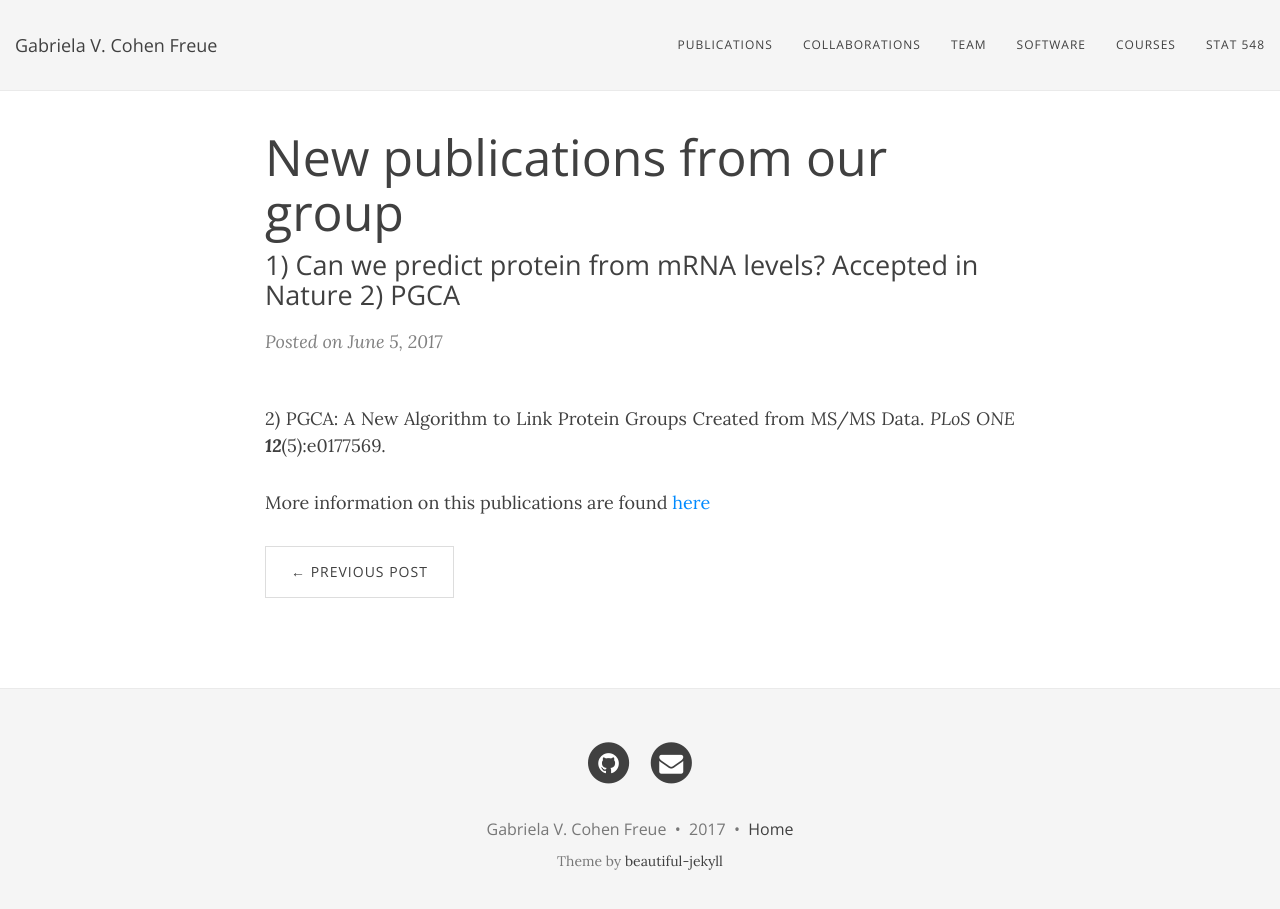
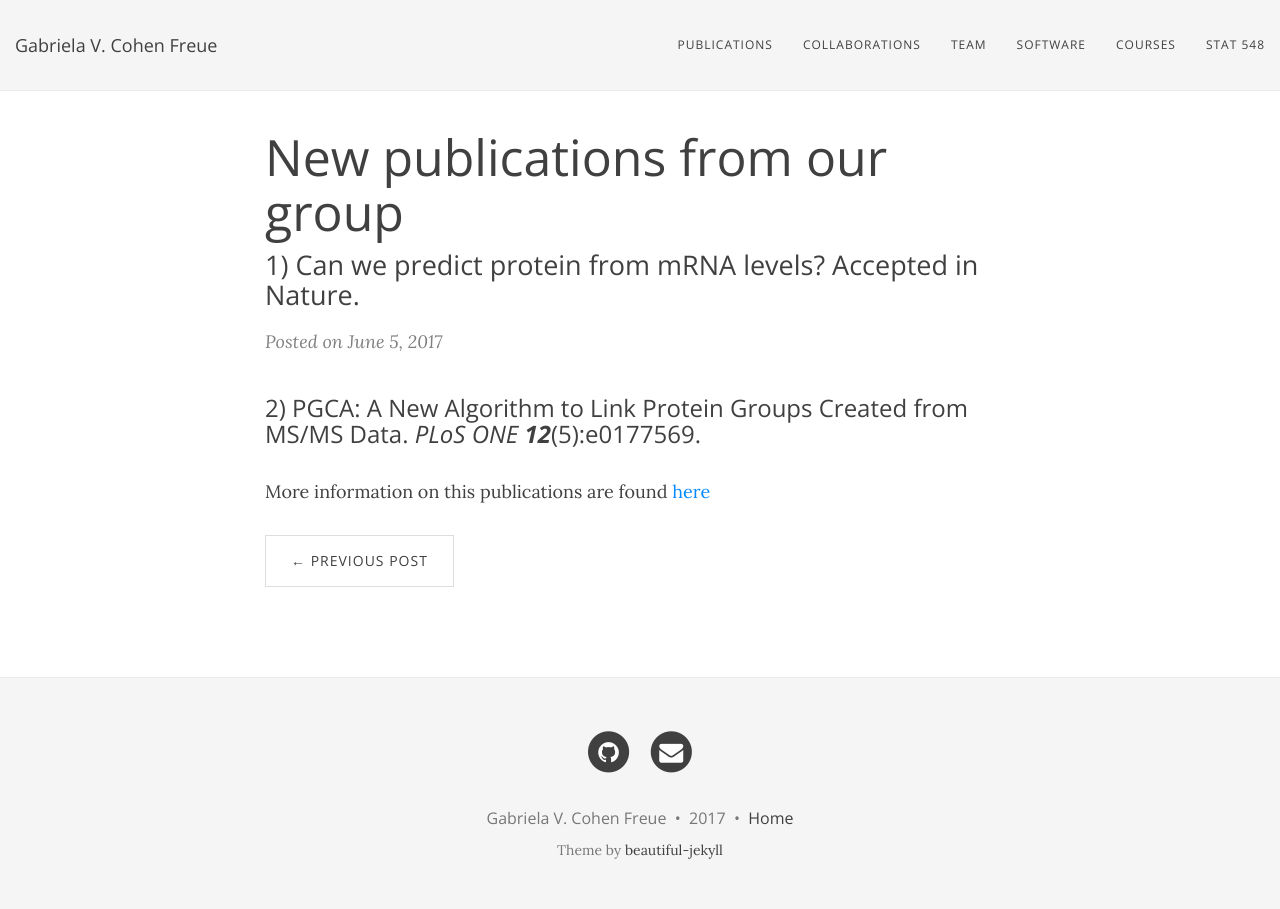
Before and after one commit to gcohenfr/gcohenfr.github.io, a Jekyll site: the page built from _posts/2017-06-05-test-markdown.md, in a window 1280 px wide and 922 px high. Shown: the top 909 px of the window. Built offline with Jekyll 4.4.1, drawn with Linux system fonts in a browser that asks for light colours; nearby versions of some CDN libraries.

Commit message:
Update 2017-06-05-test-markdown.md

```diff
--- a/_posts/2017-06-05-test-markdown.md
+++ b/_posts/2017-06-05-test-markdown.md
@@ -1,8 +1,8 @@
 ---
 layout: post
 title: New publications from our group
-subtitle: 1) Can we predict protein from mRNA levels? Accepted in Nature 2) PGCA
+subtitle: 1) Can we predict protein from mRNA levels? Accepted in Nature.
 ---
-2) PGCA: A New Algorithm to Link Protein Groups Created from MS/MS Data. *PLoS ONE* ***12***(5):e0177569.
+### 2) PGCA: A New Algorithm to Link Protein Groups Created from MS/MS Data. *PLoS ONE* ***12***(5):e0177569.
 
 More information on this publications are found [here](https://gcohenfr.github.io/pub/)
```
